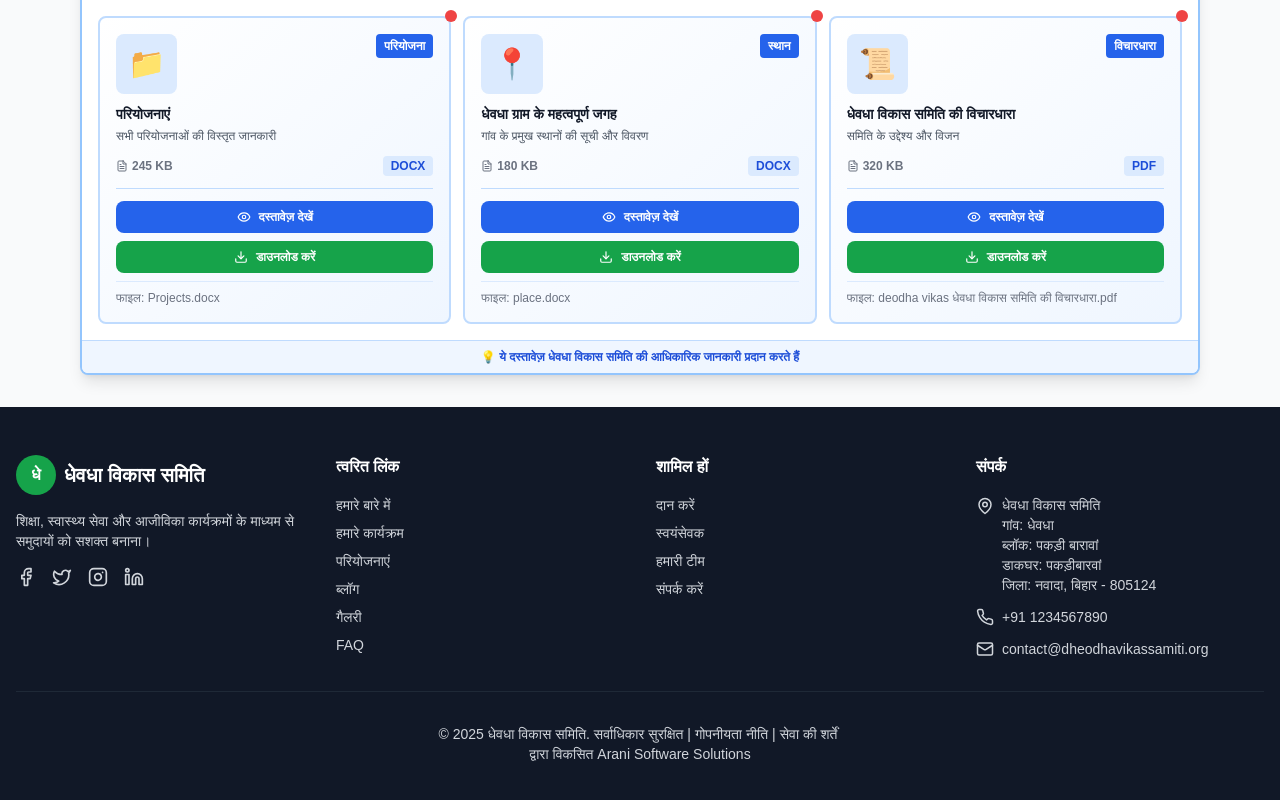
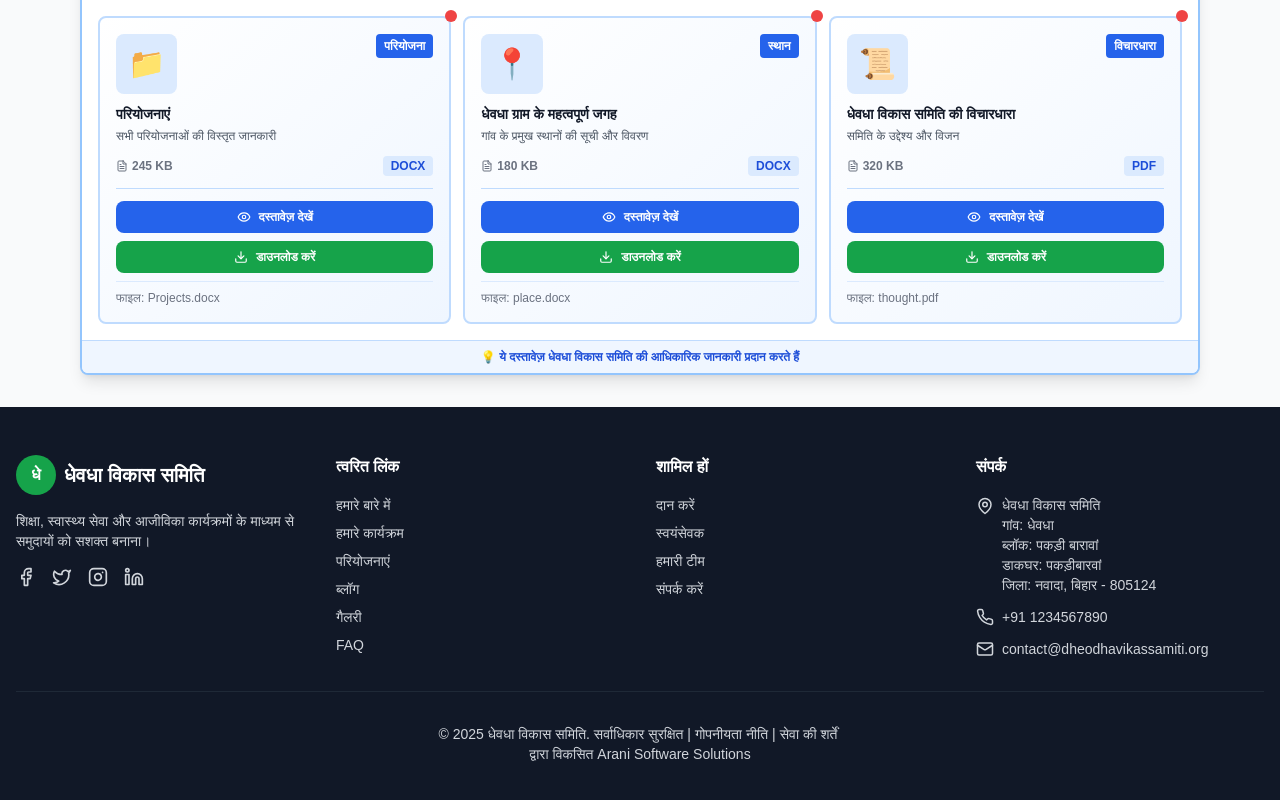
Before and after one commit to developerabhi04/deodha-foundation, a Next.js app: page / in a window 1280 px wide. Shown: the part 5801-6601 px from the top of the page. Built offline with nearby package versions, Linux system fonts and the light colour scheme.

Commit message:
nnnnnnnnnnnnnnn

```diff
--- a/pages/home/news.jsx
+++ b/pages/home/news.jsx
@@ -225,7 +225,7 @@ const NewsSection = () => {
         {
             id: 3,
             title: language === 'hi' ? 'धेवधा विकास समिति की विचारधारा' : 'Dheodha Vikas Samiti Ideology',
-            titleOriginal: 'deodha vikas धेवधा विकास समिति की विचारधारा.pdf',
+            titleOriginal: 'thought.pdf',
             description: language === 'hi' ? 'समिति के उद्देश्य और विजन' : 'Committee objectives and vision',
             filePath: '/documents/thought.pdf',  // ✅ FIXED
             fileType: 'pdf',
```
